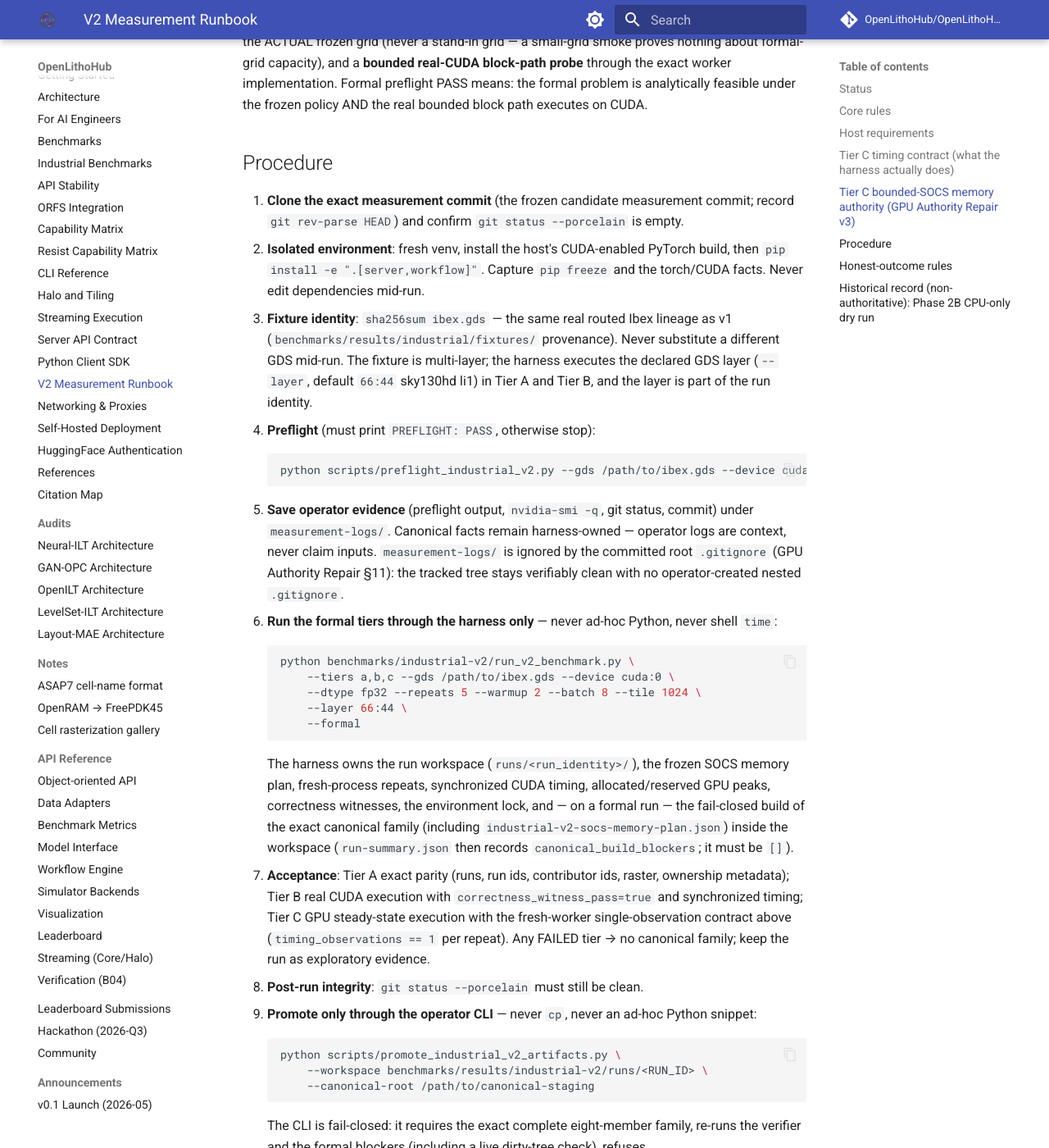
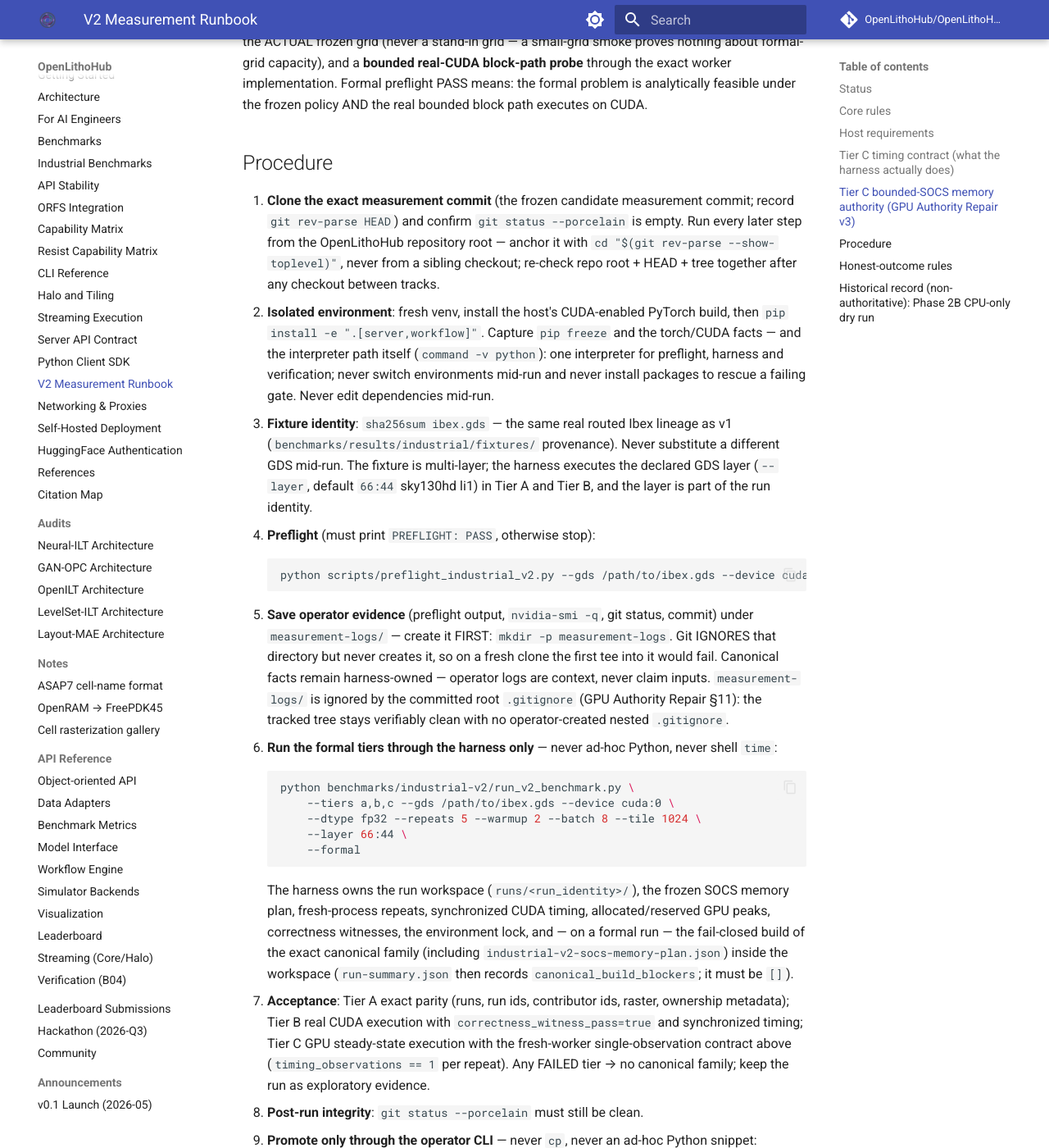
Before and after one commit to OpenLithoHub/OpenLithoHub, an MkDocs documentation site: the page built from docs/industrial-v2-measurement.md, in a window 1280 px wide and 1400 px high, scrolled down 2407 px. Shown: the whole window at 82% size. Built offline with MkDocs 1.6.1 and Material for MkDocs 9.7.7, drawn with Linux system fonts in a browser that asks for light colours; comment, search, counter and statistics services are not loaded.

Commit message:
docs(bench): PR-V3.1.4 — operator pre-flight hardening (no source change, no re-freeze)
Review 2026-10-09 found the operational defects the closure rounds
could not see (they live in the execution docs, not the code):

P0 — measurement-logs/ is .gitignore-ignored but never created: on a
fresh clone the first Tee-Object/tee into it fails. Both runbooks now
create it explicitly before any log write (scale runbook §1 gains the
mkdir comment; V2 runbook step 5 gains the mkdir-first rule).

P1 — track switches (V2 d9ec685a… vs Scale b8948572…) must re-verify
repo root + HEAD + tracked tree TOGETHER: both runbooks now anchor
every command at the repo root via 'git rev-parse --show-toplevel'
and name the wrong-working-directory checkout as the classic silent
failure (the PDB sibling checkout is never the working directory).

P1 — interpreter identity: both runbooks now record the python path
itself (not just package versions), require ONE interpreter for
preflight/harness/verification/KLayout gate, and ban mid-run
environment switches and rescue installs. Scale §2 records the
KLayout import in the SAME interpreter.

````diff
--- a/docs/industrial-v2-measurement.md
+++ b/docs/industrial-v2-measurement.md
@@ -116,11 +116,18 @@ bounded block path executes on CUDA.
 
 1. **Clone the exact measurement commit** (the frozen candidate
    measurement commit; record `git rev-parse HEAD`) and confirm
-   `git status --porcelain` is empty.
+   `git status --porcelain` is empty. Run every later step from the
+   OpenLithoHub repository root — anchor it with
+   `cd "$(git rev-parse --show-toplevel)"`, never from a sibling
+   checkout; re-check repo root + HEAD + tree together after any
+   checkout between tracks.
 2. **Isolated environment**: fresh venv, install the host's CUDA-enabled
    PyTorch build, then `pip install -e ".[server,workflow]"`. Capture
-   `pip freeze` and the torch/CUDA facts. Never edit dependencies
-   mid-run.
+   `pip freeze` and the torch/CUDA facts — and the interpreter path
+   itself (`command -v python`): one interpreter for preflight,
+   harness and verification; never switch environments mid-run and
+   never install packages to rescue a failing gate. Never edit
+   dependencies mid-run.
 3. **Fixture identity**: `sha256sum ibex.gds` — the same real routed
    Ibex lineage as v1 (`benchmarks/results/industrial/fixtures/`
    provenance). Never substitute a different GDS mid-run. The fixture
@@ -132,7 +139,10 @@ bounded block path executes on CUDA.
    python scripts/preflight_industrial_v2.py --gds /path/to/ibex.gds --device cuda:0
    ```
 5. **Save operator evidence** (preflight output, `nvidia-smi -q`, git
-   status, commit) under `measurement-logs/`. Canonical facts remain
+   status, commit) under `measurement-logs/` — create it FIRST:
+   `mkdir -p measurement-logs`. Git IGNORES that directory but never
+   creates it, so on a fresh clone the first tee into it would fail.
+   Canonical facts remain
    harness-owned — operator logs are context, never claim inputs.
    `measurement-logs/` is ignored by the committed root `.gitignore`
    (GPU Authority Repair §11): the tracked tree stays verifiably clean
````
Also changed, not shown: docs/industrial-scale-gpu-runbook.md (+16 -2 lines).
